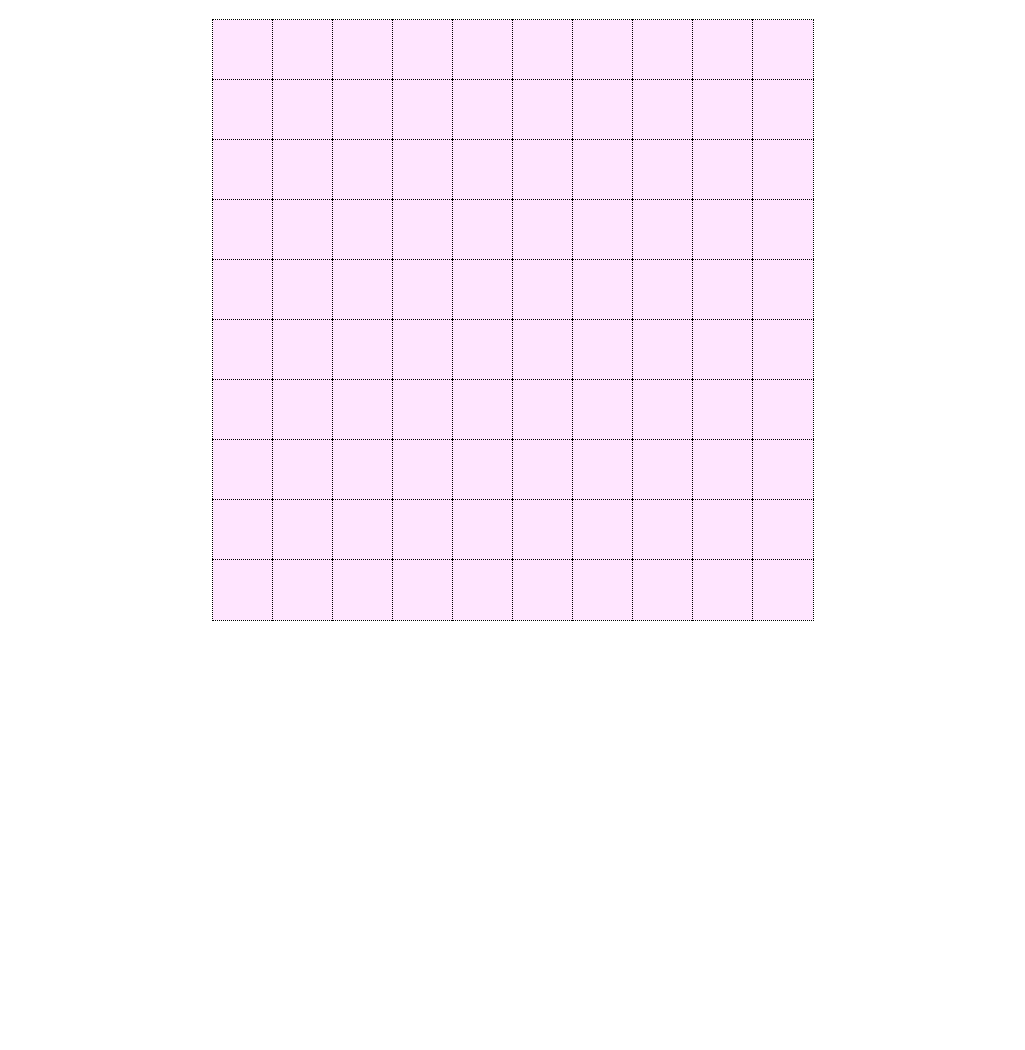
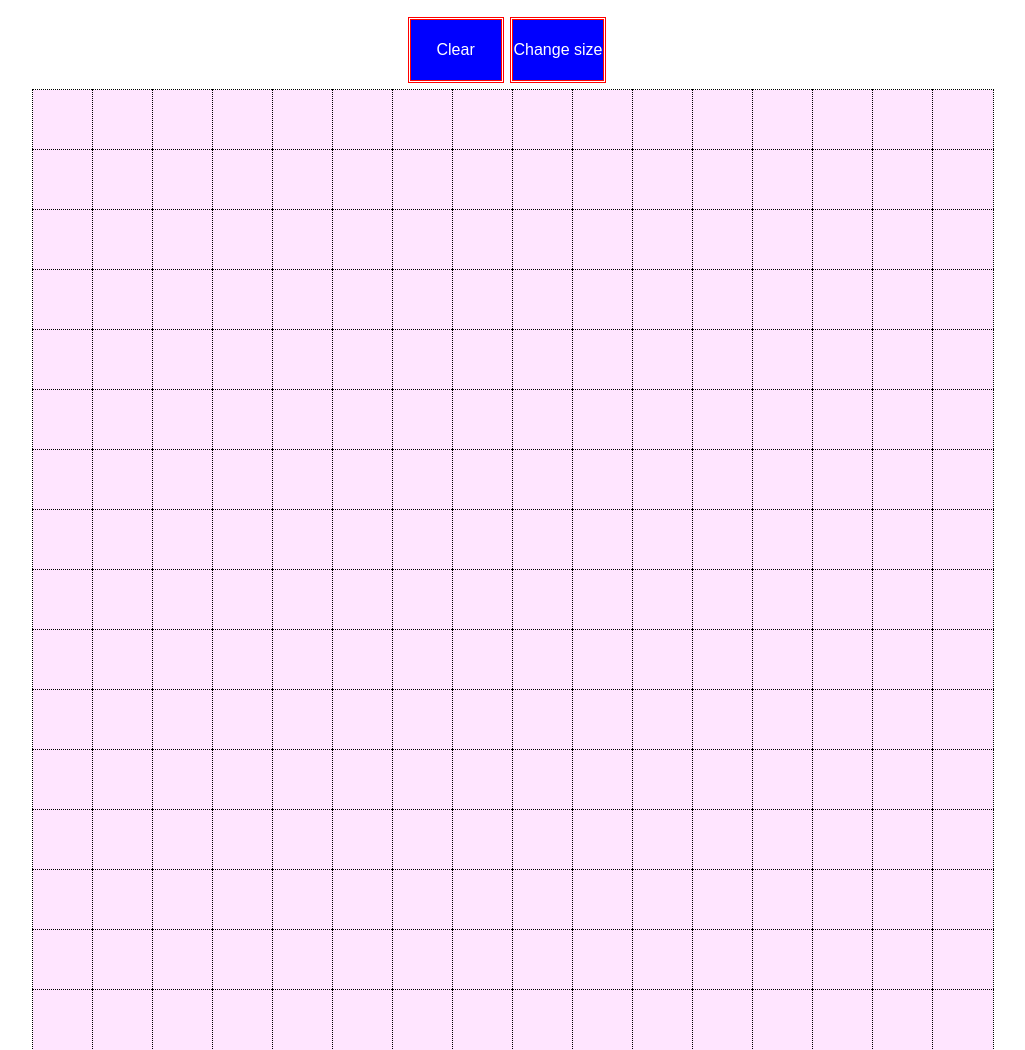
Before and after one commit to arist0cles/etch, a plain HTML site: page index.html in a window 1280 px wide. Shown: the whole page, without its empty margins (127-1152 px from the left). Before the commit the page ends 800 px from the top, so only its background shows below. Drawn offline with nearby package versions, Linux system fonts and the light colour scheme.

Commit message:
working resize

```diff
--- a/index.html
+++ b/index.html
@@ -8,7 +8,8 @@
 <script src="test.js"></script>
 </head>
 <body>
-
+<button id="start" type="button">Change size</button>
+<button id="clear" type="button">Clear</button>
 <div id="container">
 	</div>
 </body>
--- a/main.css
+++ b/main.css
@@ -11,10 +11,44 @@ div {
 	display: inline-block;
 }
 
+#start {
+	border:2px solid green;
+    outline-color:red;
+    outline-style:double;
+	left:50%;
+	position: absolute;
+	text-align: center;
+	width: 90px;
+	height: 60px;
+	margin-top: 20px;
+	border: 0;
+	padding: 0;
+    font-size: 16px;
+    background-color: blue;
+    color: white;
+}
+
+#clear {
+	border:2px solid green;
+    outline-color:red;
+    outline-style:double;
+	left:42%;
+	position: absolute;
+	text-align: center;
+	width: 90px;
+	height: 60px;
+	margin-top: 20px;
+	border: 0;
+	padding: 0;
+    font-size: 16px;
+    background-color: blue;
+    color: white;
+}
+
 #container {
-	width: 600px;
-	height: 600px;
-	margin-top: 20px;
+	width: 960px;
+	height: 960px;
+	margin-top: 90px;
 	border: 0;
 	padding: 0;
 }
--- a/test.js
+++ b/test.js
@@ -1,7 +1,62 @@
 $(document).ready(function() {
-	for (var i = 1; i <= 10; i++) {
-		for (var j = 1; j <= 10; j++) {
+	squareNum = 16;
+	for (var i = 1; i <= squareNum; i++) {
+		for (var j = 1; j <= squareNum; j++) {
 			$('#container').append('<div class="pixel"></div>')
 		};
 	}
+
+	$("div").hover(function(){
+    $(this).css("background-color", "yellow");
+    }, function(){
+    $(this).css("background-color", "black");
 });
+
+
+	$("#start").click(function() {
+  squareNum = prompt("How many squares would you like?", "16");
+
+  var squareSize = 960/squareNum;
+  console.log(squareNum);
+  console.log(squareSize);
+
+   $(".pixel").remove();
+
+for (var i = 1; i <= squareNum; i++) {
+		for (var j = 1; j <= squareNum; j++) {
+			$('#container').append('<div class="pixel"></div>')
+		};
+	}
+
+	$(".pixel").css("height", squareSize+"px");
+	$(".pixel").css("width", squareSize+"px");
+
+
+	$("div").hover(function(){
+    $(this).css("background-color", "yellow");
+    }, function(){
+    $(this).css("background-color", "black");
+});
+
+	//location.reload();
+});
+
+	$("#clear").click(function() {
+
+   $(".pixel").remove();
+
+for (var i = 1; i <= squareNum; i++) {
+		for (var j = 1; j <= squareNum; j++) {
+			$('#container').append('<div class="pixel"></div>')
+		};
+	}
+
+	$("div").hover(function(){
+    $(this).css("background-color", "yellow");
+    }, function(){
+    $(this).css("background-color", "black");
+});
+
+	//location.reload();
+});
+});
```
